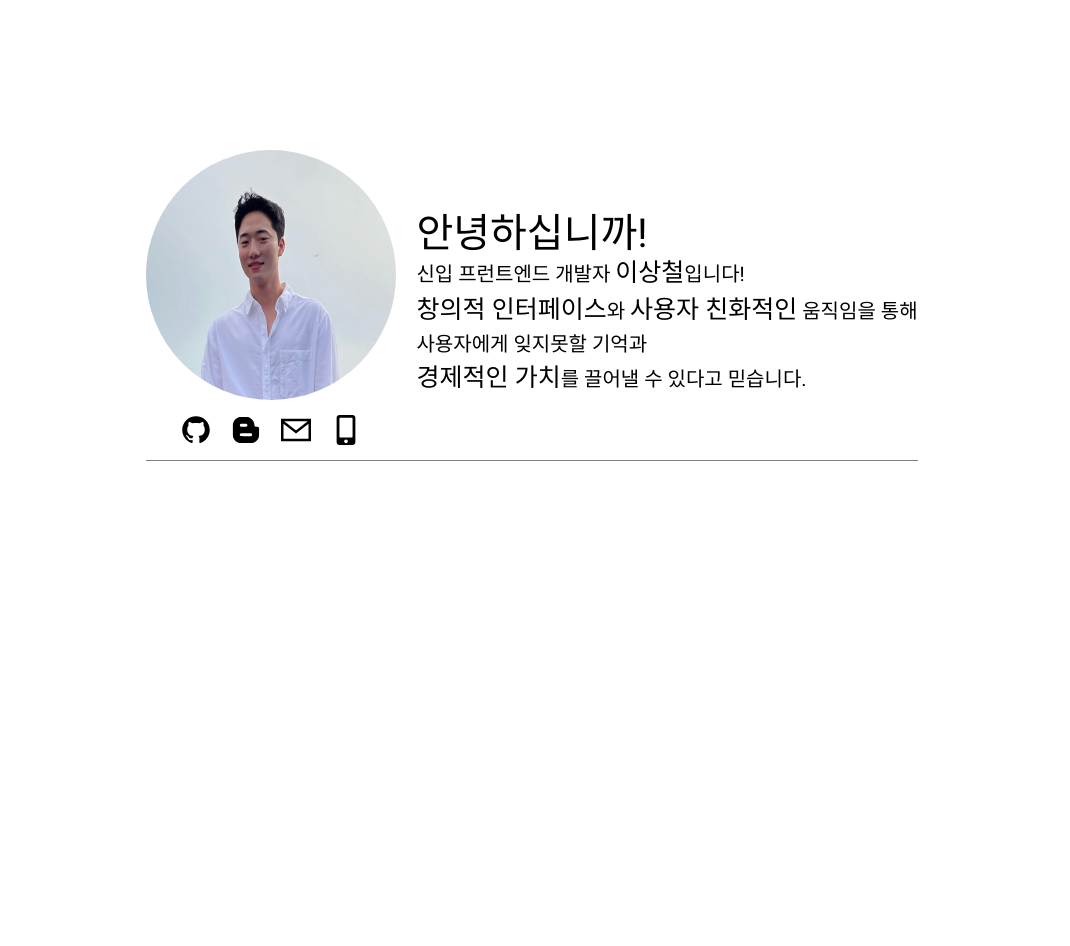
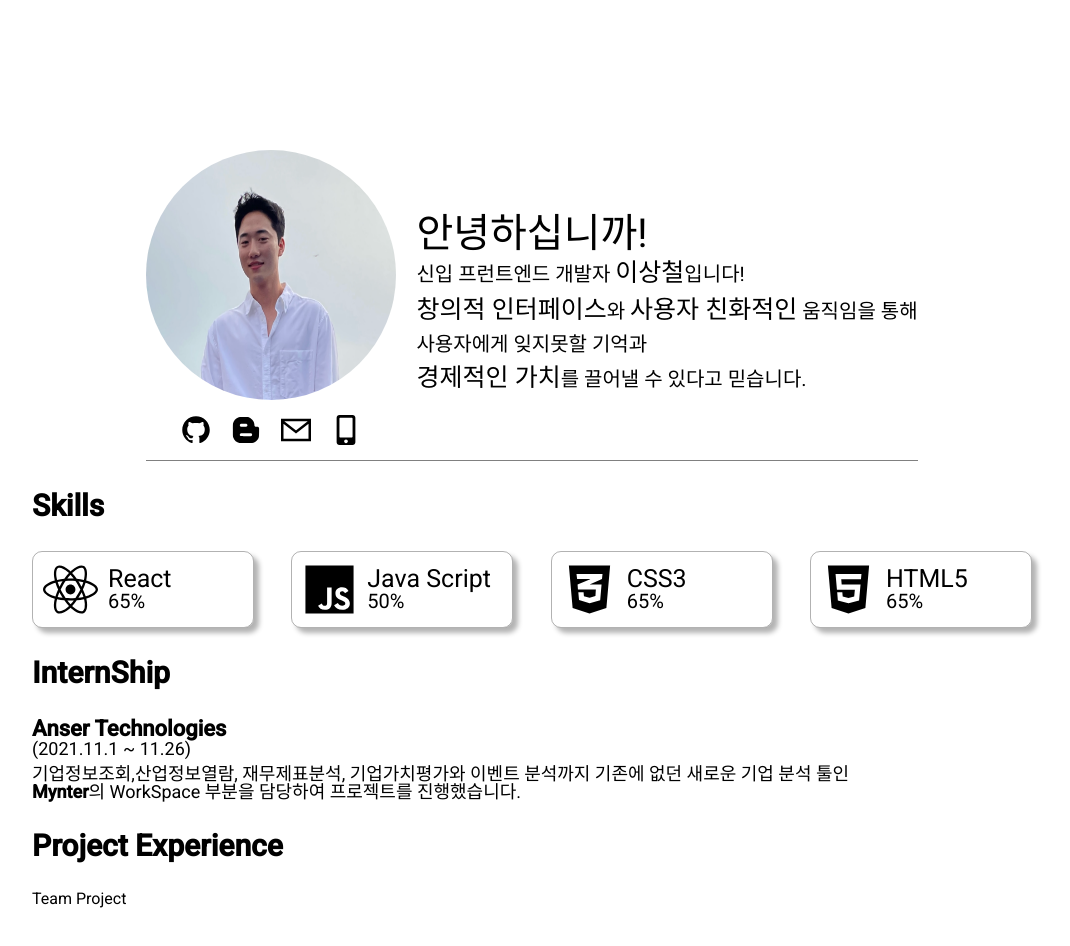
Before and after one commit to sangcheol-LEE/1st-portfolio, a React (Create React App) app: page / in a window 1280 px wide. Shown: the top 946 px of the page, without its empty margins (118-1188 px from the left). Before the commit the page ends 800 px from the top, so only its background shows below. Built offline with nearby package versions, Linux system fonts and the light colour scheme.

Commit message:
layout 작성중

```diff
--- a/package.json
+++ b/package.json
@@ -9,6 +9,7 @@
     "react": "^17.0.2",
     "react-dom": "^17.0.2",
     "react-icons": "^4.3.1",
+    "react-router-dom": "^6.0.2",
     "react-scripts": "4.0.3",
     "styled-component": "^2.8.0",
     "styled-components": "^5.3.3",
--- a/src/App.js
+++ b/src/App.js
@@ -1,8 +1,12 @@
 import React from 'react';
-import { createGlobalStyle} from 'styled-components'
+import { Link } from 'react-router-dom'
+import { createGlobalStyle } from 'styled-components'
 import styled from 'styled-components';
 import MainInfo from './Components/MainInfo';
 import MainAside from './Components/MainNav';
+import Skill from './Components/Skill';
+import { FaReact,FaJs,FaCss3Alt,FaHtml5 } from 'react-icons/fa'
+
 
 const App = () => {
   return (
@@ -16,9 +20,29 @@ const App = () => {
             <MainInfo/>
           </article>
 
-          <article className="">
+          <article className="information">
+            <h1 className="title">Skills</h1>
+
+            <SkillBox>
+            <Skill icon={ <FaReact />} name="React" level="65%" color="blue"/>
+            <Skill icon={ <FaJs/> } name="Java Script" level="50%"/>
+            <Skill icon={ <FaCss3Alt />} name="CSS3" level="65%"/>
+            <Skill icon={ <FaHtml5/> }name="HTML5" level="65%"/>
+            </SkillBox>
+
+            <h1 className="title">InternShip</h1>
+            <TextBox>
+            <h2>Anser Technologies </h2><span>(2021.11.1 ~ 11.26)</span>
+            <p>기업정보조회,산업정보열람, 재무제표분석, 기업가치평가와 이벤트 분석까지 기존에 없던 새로운 기업 분석 툴인 </p>
+            <span className="mynter">Mynter</span><span>의 WorkSpace 부분을 담당하여 프로젝트를 진행했습니다.</span>
+            </TextBox>
+
+            <h1 className="title">Project Experience</h1>
+            <h2 className="value">Team Project</h2>
 
           </article>
+
+
 
         </MainSection>
       </Container>
@@ -41,7 +65,8 @@ const Container = styled.div`
 
 const MainSection = styled.section`
   display: flex;
-  align-items: center;
+  flex-direction: column;
+
   .description {
     display: flex;
     align-items:center;
@@ -49,8 +74,44 @@ const MainSection = styled.section`
     border-bottom : 1px solid grey;
     }
 
+  .information {
+    .title {
+      font-size:30px;
+      font-weight:bold;
+      margin-top: 30px;
+      margin-bottom: 30px;
+    }
+  }
 `;
 
+
+
+const SkillBox = styled.div`
+  display:flex;
+  justify-content: space-between;
+  margin-top: 10px;
+  cursor: pointer;
+  `;
+
+
+const TextBox = styled.div`
+  margin-bottom: 15px;
+
+  font-size:18px;
+  h2 {
+    font-size:22px;
+    font-weight:bold;
+
+  }
+  p {
+    margin-top:7px;
+
+  }
+  .mynter{
+    font-weight:bold;
+    cursor: pointer;
+  }
+`;
 
 
 const GlobalStyle = createGlobalStyle`
--- a/src/Components/MainNav.js
+++ b/src/Components/MainNav.js
@@ -40,6 +40,7 @@ const ContactBox = styled.div`
   margin-bottom: 15px;
    .contact {
      margin: 0 10px;
+     cursor: pointer;
    }
  `;
 
--- /dev/null
+++ b/src/Components/Skill.js
@@ -0,0 +1,43 @@
+import React from 'react';
+import styled from 'styled-components';
+
+const Skill = ({ icon,name,level,color }) => {
+  return (
+
+    <Box color={color}>
+      <div className="icon">{icon}</div>
+      <div className="container">
+      <h1>{name}</h1>
+      <h2>{level}</h2>
+      </div>
+    </Box>
+  )
+}
+
+const Box = styled.nav`
+  width: 200px;
+  height:55px;
+  display: flex;
+  padding: 10px;
+  border:1px solid rgba(0,0,0,0.3);
+  border-radius: 10px;
+  box-shadow: 5px 5px 5px rgba(0,0,0,0.3);
+  .icon {
+    font-size:55px;
+    margin-right : 10px;
+    color: color
+  }
+  .container {
+    padding-top:4px;
+
+      h1 {
+        font-size:25px;
+      }
+
+      h2 {
+        font-size:20px;
+      }
+  }
+`;
+
+export default Skill;
```
Also changed, not shown: src/Components/MainImage.js (deleted, +0 -17 lines), src/Components/MainSkills.js (deleted, +0 -18 lines), 2 other files (tests, documents, lock files or other folders).
